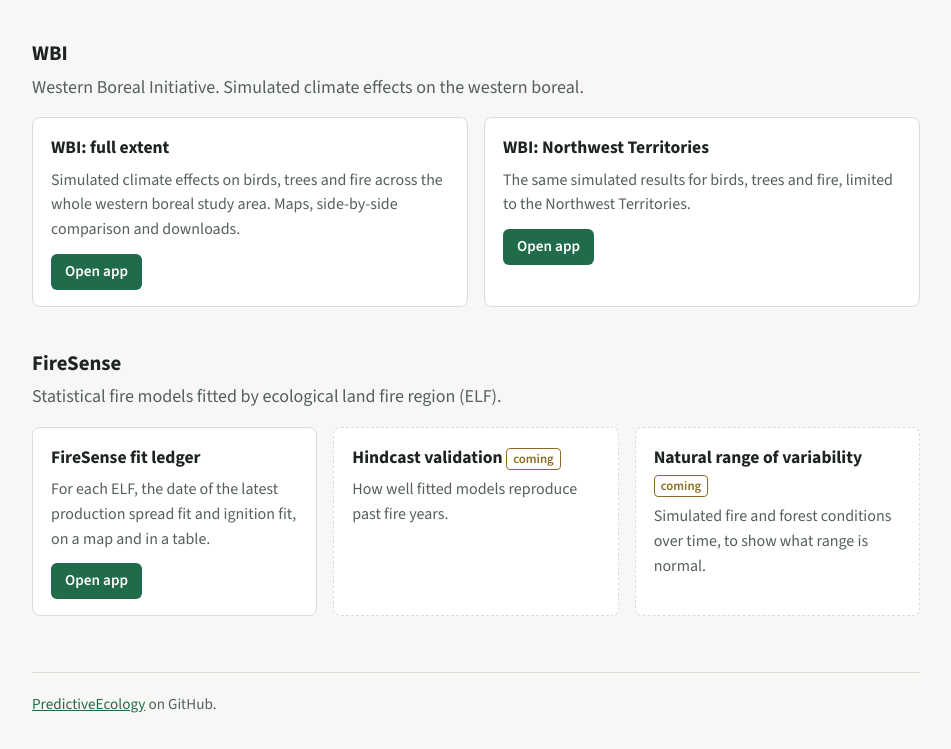
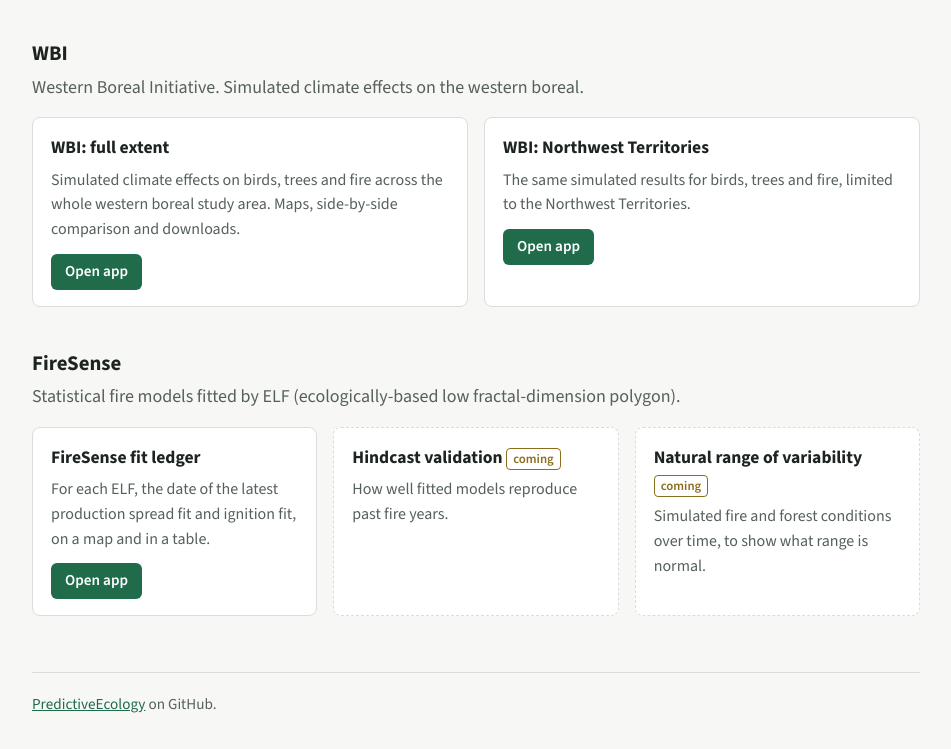
Before and after one commit to PredictiveEcology/pe_apps, a plain HTML site: page site/index.html in a window 1280 px wide. Shown: the part 125-874 px from the top of the page, without its empty margins (164-1115 px from the left). Drawn offline with nearby package versions, Linux system fonts and the light colour scheme.

Commit message:
Landing page: correct the ELF expansion

```diff
--- a/site/index.html
+++ b/site/index.html
@@ -64,7 +64,7 @@ footer a { color: var(--accent); }
   </div>
 
   <h2>FireSense</h2>
-  <p class="sub">Statistical fire models fitted by ecological land fire region (ELF).</p>
+  <p class="sub">Statistical fire models fitted by ELF (ecologically-based low fractal-dimension polygon).</p>
   <div class="grid">
     <div class="card">
       <h3>FireSense fit ledger</h3>
```
